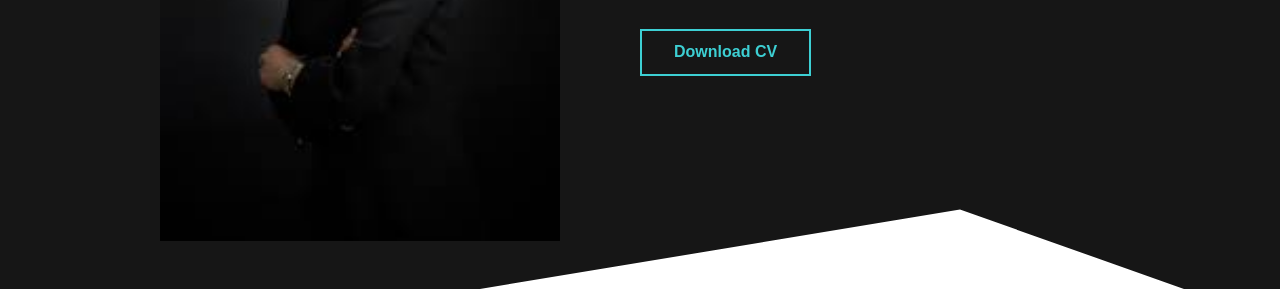
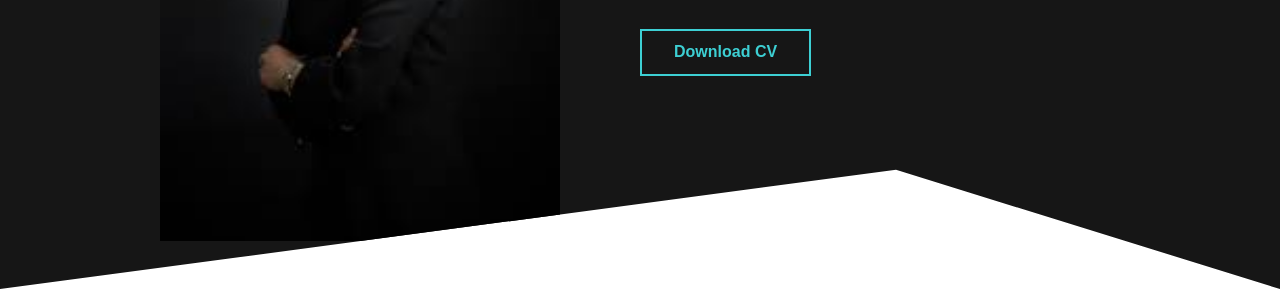
Before and after one commit to mansiimishraa/PORTFOLIO-WEBSITE, a plain HTML site: page index.html in a window 1280 px wide. Shown: the part 506-800 px from the top of the page. Drawn offline with Linux system fonts and the light colour scheme.

Commit message:
Update style.css

```diff
--- a/style.css
+++ b/style.css
@@ -17,7 +17,7 @@ body{
 }
 header{
     background: var(--dark);
-    clip-path: polygon(0 0,100% 0,110% 110%,75% 90%,0 110%);
+    clip-path: polygon(0 0,100% 0,100% 100%,70% 85%,0 100%);
 }
 .container{
     max-width: 1152px;
```
